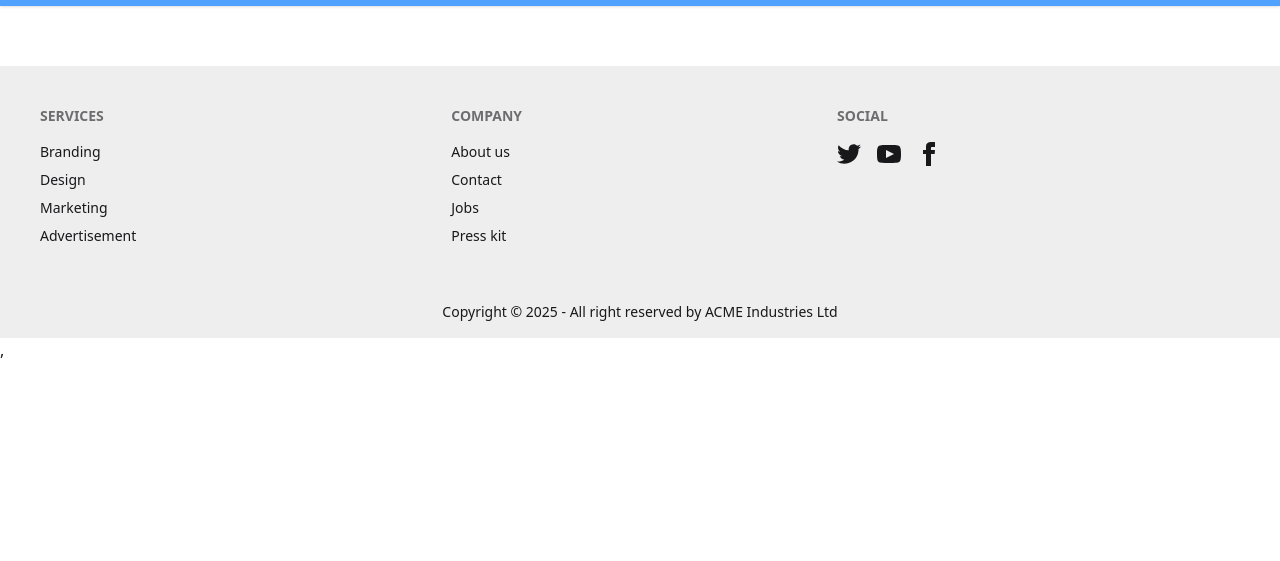
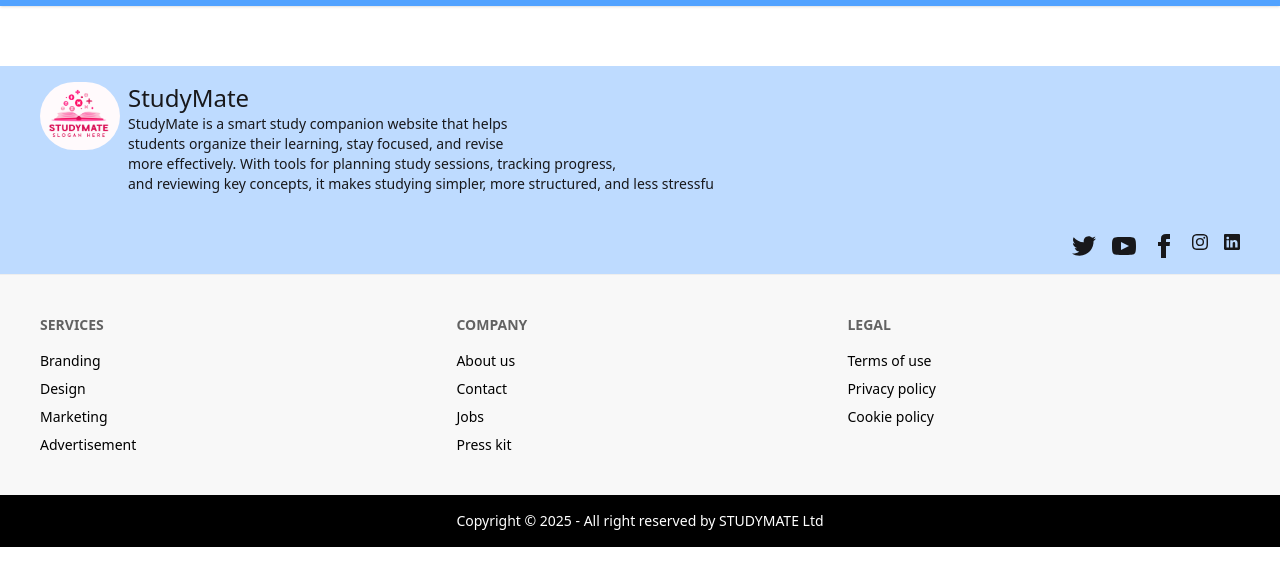
Before and after one commit to ALA22min22/study-mate-clint-a10, a React (Vite) app: page /auth in a window 1280 px wide. Shown: the part 300-861 px from the top of the page. Before the commit the page ends 800 px from the top, so only its background shows below. Built offline with nearby package versions, Linux system fonts and the light colour scheme; no server answers.

Commit message:
implement the footer section and design footer based on condition

```diff
--- a/src/component/Footer.jsx
+++ b/src/component/Footer.jsx
@@ -1,25 +1,19 @@
 import React from 'react';
+import logo from "../assets/Screenshot 2025-11-20 221855.png"
 
 const Footer = () => {
     return (
         <div>
-            <footer className="footer sm:footer-horizontal bg-base-300 text-base-content p-10">
-                <nav>
-                    <h6 className="footer-title">Services</h6>
-                    <a className="link link-hover">Branding</a>
-                    <a className="link link-hover">Design</a>
-                    <a className="link link-hover">Marketing</a>
-                    <a className="link link-hover">Advertisement</a>
-                </nav>
-                <nav>
-                    <h6 className="footer-title">Company</h6>
-                    <a className="link link-hover">About us</a>
-                    <a className="link link-hover">Contact</a>
-                    <a className="link link-hover">Jobs</a>
-                    <a className="link link-hover">Press kit</a>
-                </nav>
-                <nav>
-                    <h6 className="footer-title">Social</h6>
+            <footer className="footer bg-blue-200 text-base-content border-base-300 border-b px-10 py-4">
+                <aside className="grid-flow-col ">
+                    <img className='w-[80px] rounded-full' src={logo} alt="" />
+                    <p>
+                        <a className="  text-2xl">StudyMate</a>
+                        <br />
+                        StudyMate is a smart study companion website that helps <br />students organize their learning, stay focused, and revise <br />more effectively. With tools for planning study sessions, tracking progress, <br /> and reviewing key concepts,  it makes studying simpler, more structured, and less stressfu
+                    </p>
+                </aside>
+                <nav className="md:place-self-center md:justify-self-end">
                     <div className="grid grid-flow-col gap-4">
                         <a>
                             <svg
@@ -54,13 +48,45 @@
                                     d="M9 8h-3v4h3v12h5v-12h3.642l.358-4h-4v-1.667c0-.955.192-1.333 1.115-1.333h2.885v-5h-3.808c-3.596 0-5.192 1.583-5.192 4.615v3.385z"></path>
                             </svg>
                         </a>
+                        {/* -- */}
+                        <a className='text-center'>
+                            <svg xmlns="http://www.w3.org/2000/svg" width="16" height="16" fill="currentColor" class="bi bi-instagram" viewBox="0 0 16 16">
+                                <path d="M8 0C5.829 0 5.556.01 4.703.048 3.85.088 3.269.222 2.76.42a3.9 3.9 0 0 0-1.417.923A3.9 3.9 0 0 0 .42 2.76C.222 3.268.087 3.85.048 4.7.01 5.555 0 5.827 0 8.001c0 2.172.01 2.444.048 3.297.04.852.174 1.433.372 1.942.205.526.478.972.923 1.417.444.445.89.719 1.416.923.51.198 1.09.333 1.942.372C5.555 15.99 5.827 16 8 16s2.444-.01 3.298-.048c.851-.04 1.434-.174 1.943-.372a3.9 3.9 0 0 0 1.416-.923c.445-.445.718-.891.923-1.417.197-.509.332-1.09.372-1.942C15.99 10.445 16 10.173 16 8s-.01-2.445-.048-3.299c-.04-.851-.175-1.433-.372-1.941a3.9 3.9 0 0 0-.923-1.417A3.9 3.9 0 0 0 13.24.42c-.51-.198-1.092-.333-1.943-.372C10.443.01 10.172 0 7.998 0zm-.717 1.442h.718c2.136 0 2.389.007 3.232.046.78.035 1.204.166 1.486.275.373.145.64.319.92.599s.453.546.598.92c.11.281.24.705.275 1.485.039.843.047 1.096.047 3.231s-.008 2.389-.047 3.232c-.035.78-.166 1.203-.275 1.485a2.5 2.5 0 0 1-.599.919c-.28.28-.546.453-.92.598-.28.11-.704.24-1.485.276-.843.038-1.096.047-3.232.047s-2.39-.009-3.233-.047c-.78-.036-1.203-.166-1.485-.276a2.5 2.5 0 0 1-.92-.598 2.5 2.5 0 0 1-.6-.92c-.109-.281-.24-.705-.275-1.485-.038-.843-.046-1.096-.046-3.233s.008-2.388.046-3.231c.036-.78.166-1.204.276-1.486.145-.373.319-.64.599-.92s.546-.453.92-.598c.282-.11.705-.24 1.485-.276.738-.034 1.024-.044 2.515-.045zm4.988 1.328a.96.96 0 1 0 0 1.92.96.96 0 0 0 0-1.92m-4.27 1.122a4.109 4.109 0 1 0 0 8.217 4.109 4.109 0 0 0 0-8.217m0 1.441a2.667 2.667 0 1 1 0 5.334 2.667 2.667 0 0 1 0-5.334" />
+                            </svg>
+                        </a>
+                        <svg xmlns="http://www.w3.org/2000/svg" width="16" height="16" fill="currentColor" class="bi bi-linkedin" viewBox="0 0 16 16">
+                            <path d="M0 1.146C0 .513.526 0 1.175 0h13.65C15.474 0 16 .513 16 1.146v13.708c0 .633-.526 1.146-1.175 1.146H1.175C.526 16 0 15.487 0 14.854zm4.943 12.248V6.169H2.542v7.225zm-1.2-8.212c.837 0 1.358-.554 1.358-1.248-.015-.709-.52-1.248-1.342-1.248S2.4 3.226 2.4 3.934c0 .694.521 1.248 1.327 1.248zm4.908 8.212V9.359c0-.216.016-.432.08-.586.173-.431.568-.878 1.232-.878.869 0 1.216.662 1.216 1.634v3.865h2.401V9.25c0-2.22-1.184-3.252-2.764-3.252-1.274 0-1.845.7-2.165 1.193v.025h-.016l.016-.025V6.169h-2.4c.03.678 0 7.225 0 7.225z" />
+                        </svg>
                     </div>
                 </nav>
             </footer>
+            <footer className="footer sm:footer-horizontal bg-base-200 text-base-content text-black p-10">
+                <nav>
+                    <h6 className="footer-title">Services</h6>
+                    <a className="link link-hover">Branding</a>
+                    <a className="link link-hover">Design</a>
+                    <a className="link link-hover">Marketing</a>
+                    <a className="link link-hover">Advertisement</a>
+                </nav>
+                <nav>
+                    <h6 className="footer-title">Company</h6>
+                    <a className="link link-hover">About us</a>
+                    <a className="link link-hover">Contact</a>
+                    <a className="link link-hover">Jobs</a>
+                    <a className="link link-hover">Press kit</a>
+                </nav>
+                <nav>
+                    <h6 className="footer-title">Legal</h6>
+                    <a className="link link-hover">Terms of use</a>
+                    <a className="link link-hover">Privacy policy</a>
+                    <a className="link link-hover">Cookie policy</a>
+                </nav>
+            </footer>
+
             {/* copyright */}
-            <footer className="footer sm:footer-horizontal footer-center bg-base-300 text-base-content p-4">
+            <footer className="footer sm:footer-horizontal footer-center bg-black text-white p-4">
                 <aside>
-                    <p>Copyright © {new Date().getFullYear()} - All right reserved by ACME Industries Ltd</p>
+                    <p>Copyright © {new Date().getFullYear()} - All right reserved by STUDYMATE Ltd</p>
                 </aside>
             </footer>
         </div>
--- a/src/router/Root.jsx
+++ b/src/router/Root.jsx
@@ -5,7 +5,7 @@
 
 const Root = () => {
     return (
-        <div>
+        <div className='my-0'>
             <Header></Header>
             <div className=''>
                 <Outlet></Outlet>
```
